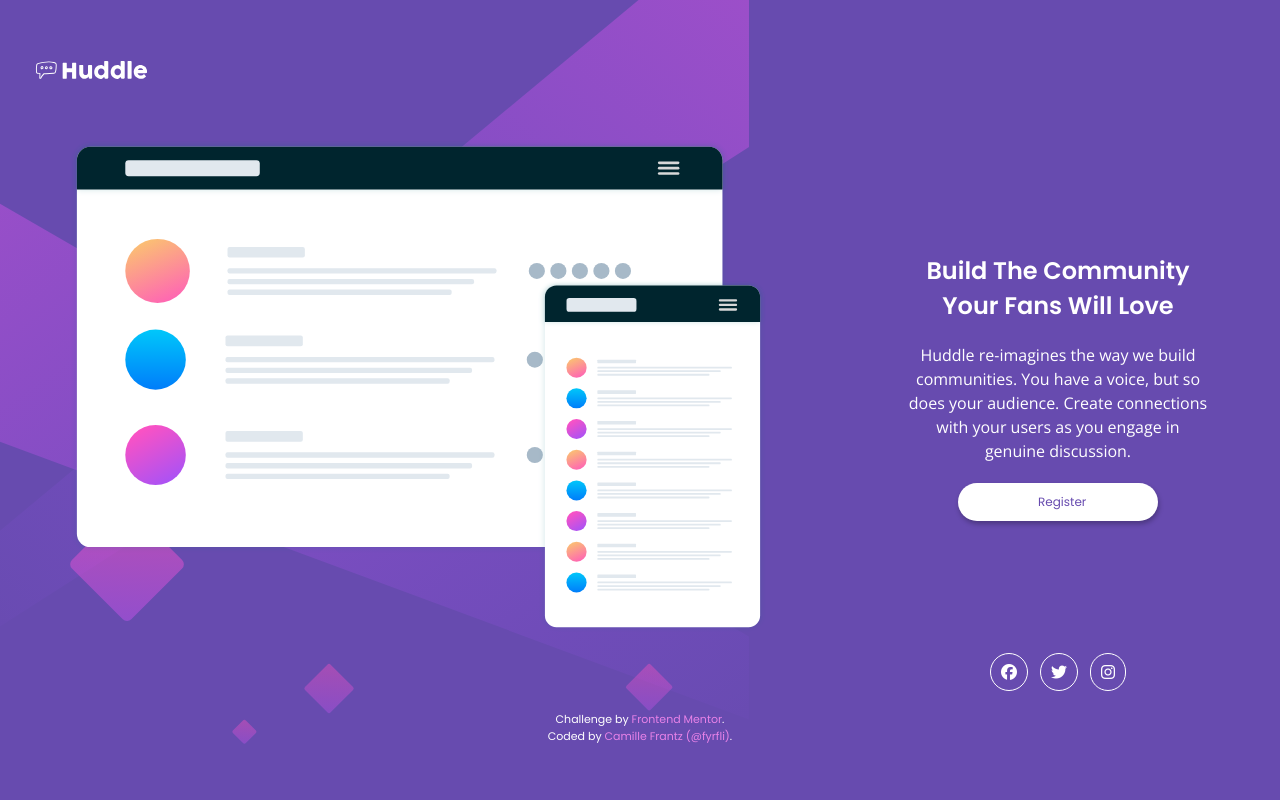
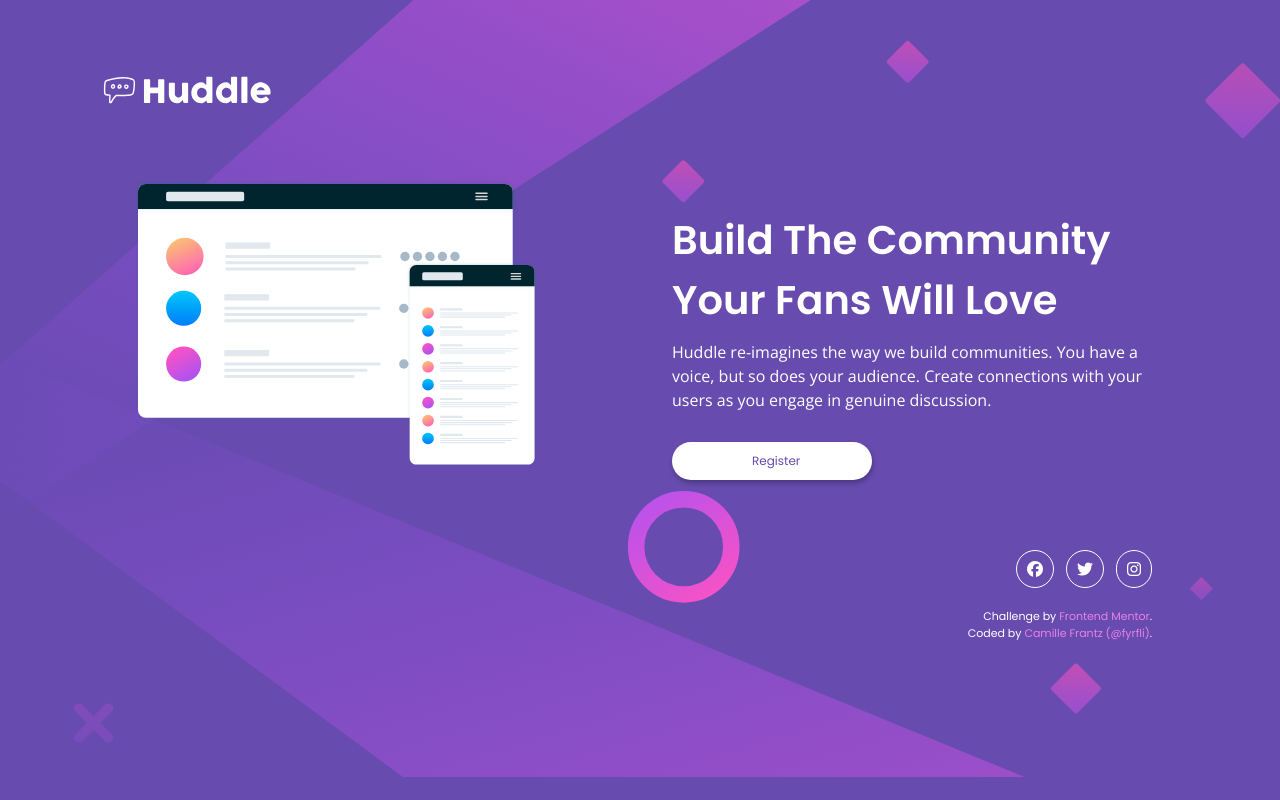
Before and after one commit to fyrfli/frontendmentor-challenges, a plain HTML site: page huddle-landing-page-with-single-introductory-section/index.html in a window 1280 px wide. Drawn offline with nearby package versions, Linux system fonts and the light colour scheme.

Commit message:
huddle-page done

```diff
--- a/huddle-landing-page-with-single-introductory-section/index.html
+++ b/huddle-landing-page-with-single-introductory-section/index.html
@@ -32,9 +32,9 @@
             <a href="#" class="description__cta">Register</a>
         </section>
         <section class="social">
-            <i class="fa-brands fa-facebook"></i>
-            <i class="fa-brands fa-twitter"></i>
-            <i class="fa-brands fa-instagram"></i>
+            <a href="#"><i class="fa-brands fa-facebook"></i></a>
+            <a href="#"><i class="fa-brands fa-twitter"></i></a>
+            <a href="#"><i class="fa-brands fa-instagram"></i></a>
         </section>
     </main>
     <footer>
--- a/huddle-landing-page-with-single-introductory-section/styles/style.css
+++ b/huddle-landing-page-with-single-introductory-section/styles/style.css
@@ -35,7 +35,7 @@ header img {
     display: block;
     height: 100px;
     width: 120px;
-    margin: 20px 30px;
+    margin: 0 30px;
 }
 
 /* end header */
@@ -114,7 +114,7 @@ main {
 .attribution {
     font-size: 11px;
     text-align: center;
-    background-color: ;
+    margin-bottom: 20px;
 }
 
 .attribution a {
@@ -123,12 +123,27 @@ main {
 
 /* destop styling */
 @media screen and (min-width: 800px) {
+    body {
+        font-family: "Poppins", sans-serif;
+        background-color: var(--violet);
+        background-image: url("../images/bg-desktop.svg");
+        background-repeat: no-repeat;
+        color: var(---white);
+        background-size: cover;
+    }
+
+    header img {
+        display: block;
+        height: 140px;
+        width: 180px;
+        margin: 20px auto;
+    }
+
     main {
-        width: 100vw;
-        margin: auto;
+        margin: 0;
+        width: 90vw;
         display: grid;
         grid-template-areas:
-            "img desc"
             "img desc"
             "img desc"
             ".  social";
@@ -136,21 +151,67 @@ main {
 
     .mockups {
         grid-area: img;
+        margin: 0;
     }
 
     .mockups img {
-        width: 696px;
-        height: 493px;
+        width: 60%;
     }
 
     .description {
-        margin: auto;
+        margin: 20px auto;
         grid-area: desc;
+        text-align: left;
+    }
+
+    .description h1 {
+        text-align: left;
+        margin: 10px auto;
+        width: 480px;
+        font-size: 40px;
+    }
+
+    .description p {
+        text-align: left;
+        margin: 10px auto;
+        width: 480px;
+    }
+
+    .description__cta {
+        width: 200px;
+        margin: 30px 0;
+        background-color: var(---white);
+        border-radius: 20px;
+        box-shadow: 1px 3px 5px rgba(0, 0, 0, 0.269022);
+        border-radius: 20px;
+        color: var(--violet);
+        font-size: 12px;
+        font-weight: 400;
+        line-height: 18px;
+        padding: 10px 80px;
+        text-align: center;
+    }
+
+    .description__cta:active {
+        background-color: var(--soft-magenta);
     }
 
     .social {
+        display: flex;
+        width: 480px;
         margin: 20px auto;
         grid-area: social;
+        justify-content: flex-end;
+        align-content: flex-end;
+    }
+
+    .social i:active {
+        color: var(--soft-magenta);
+    }
+
+    .attribution {
+        width: 90%;
+        text-align: right;
     }
 
 }
```
